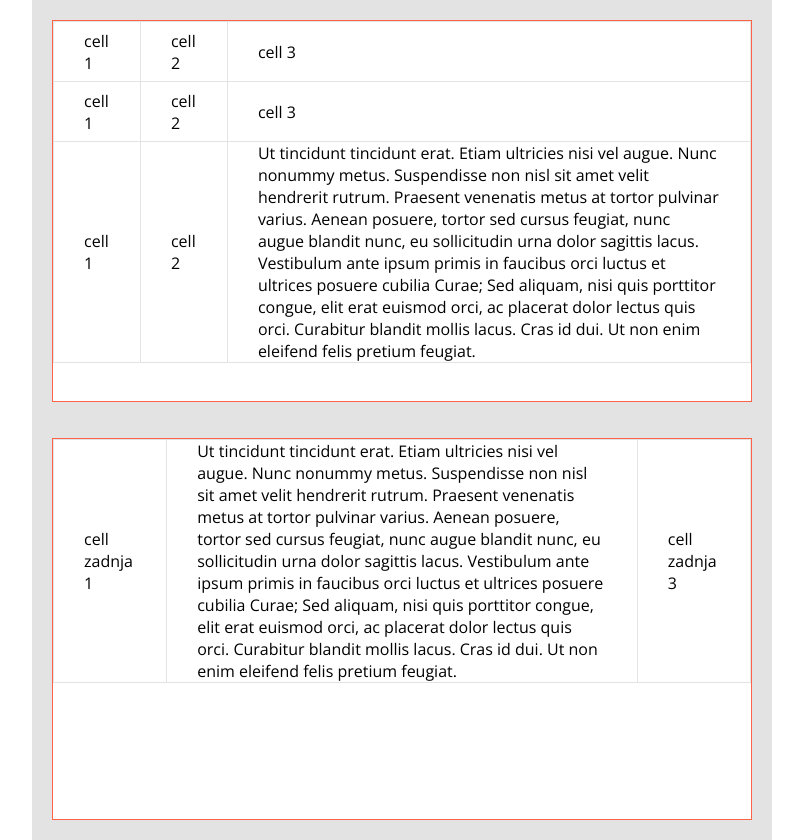
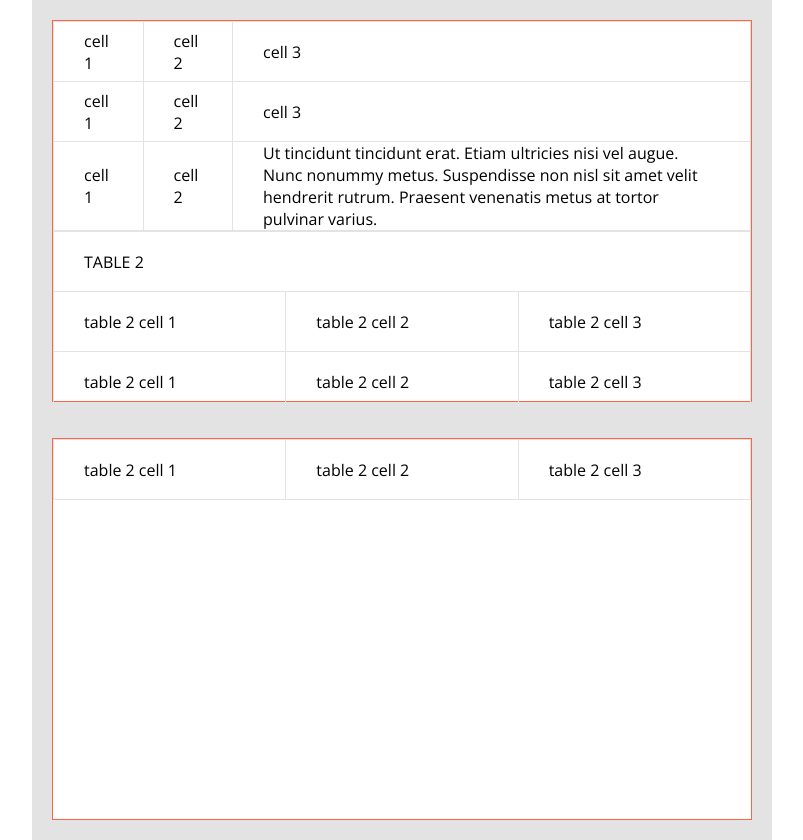
Before and after one commit to aleks-frontend/inject-controller, a website: page index.html in a window 1280 px wide. Shown: the whole page, without its empty margins (238-1041 px from the left). Drawn offline with nearby package versions, Linux system fonts and the light colour scheme.

Commit message:
chore: fixed the injectTable2 code

```diff
--- a/index.html
+++ b/index.html
@@ -62,16 +62,8 @@
       <td>cell 1</td>
       <td>cell 2</td>
       <td>Ut tincidunt tincidunt erat. Etiam ultricies nisi vel augue. Nunc nonummy metus. Suspendisse non nisl sit amet velit hendrerit rutrum. Praesent venenatis metus at tortor pulvinar varius.
-
-Aenean posuere, tortor sed cursus feugiat, nunc augue blandit nunc, eu sollicitudin urna dolor sagittis lacus. Vestibulum ante ipsum primis in faucibus orci luctus et ultrices posuere cubilia Curae; Sed aliquam, nisi quis porttitor congue, elit erat euismod orci, ac placerat dolor lectus quis orci. Curabitur blandit mollis lacus. Cras id dui. Ut non enim eleifend felis pretium feugiat.</td>
-    </tr>
-        <tr class="js-table-src-row">
-      <td>cell zadnja 1</td>
-      <td>Ut tincidunt tincidunt erat. Etiam ultricies nisi vel augue. Nunc nonummy metus. Suspendisse non nisl sit amet velit hendrerit rutrum. Praesent venenatis metus at tortor pulvinar varius.
-
-Aenean posuere, tortor sed cursus feugiat, nunc augue blandit nunc, eu sollicitudin urna dolor sagittis lacus. Vestibulum ante ipsum primis in faucibus orci luctus et ultrices posuere cubilia Curae; Sed aliquam, nisi quis porttitor congue, elit erat euismod orci, ac placerat dolor lectus quis orci. Curabitur blandit mollis lacus. Cras id dui. Ut non enim eleifend felis pretium feugiat.</td>
-      <td>cell zadnja 3</td>
-    </tr>
+</td>
+  </tr>
   </table>
 
   <table class="tableMaster js-table-src-bottom table">
@@ -143,11 +135,21 @@ function injectTable2(top, bottom) {
     table2.classList.add('table');
     bottom.appendChild(table2);
 
-    const rowsSrc = [...tableSrc.querySelectorAll('.js-table-src-row')];
+    const rowsSrc = tableSrc.querySelectorAll('.js-table-src-row');
     rowsSrc.forEach(rowSrc => {
         const row = document.createElement('tr');
 
         row.innerHTML = rowSrc.innerHTML;
+
+        availableSpace = top.offsetHeight - table.offsetHeight - topTableHeight;
+        table.appendChild(row);
+        if ( availableSpace < row.offsetHeight || top.classList.contains('full') ) {
+            top.classList.add('full');
+            row.remove();
+
+            if ( bottom.querySelector('.table') == null ) bottom.appendChild(table2);
+            table2.appendChild(row);
+        }
     });
 }
 
@@ -163,7 +165,7 @@ function injectController() {
 
     resetTables(sectionTop, sectionBottom);
     injectTable1(sectionTop, sectionBottom);
-    // injectTable2(sectionTop, sectionBottom);
+    injectTable2(sectionTop, sectionBottom);
 }
 
 injectController();
```
